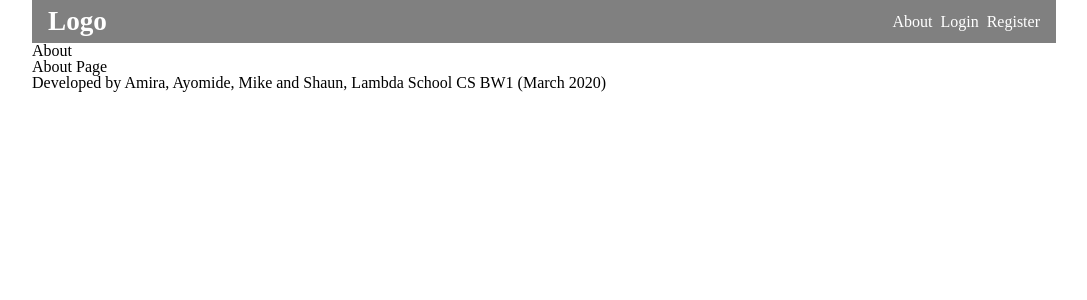
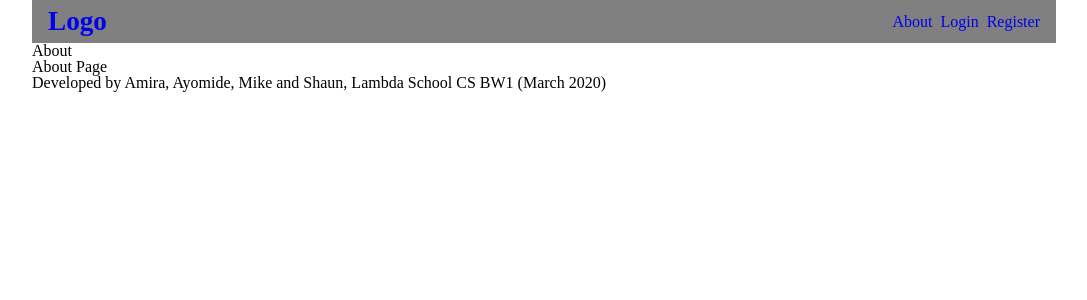
Before and after one commit to CSEU3-mud-sama/front-end, a React (Create React App) app: page /about in a window 1280 px wide. Shown: the top 300 px of the page, without its empty margins (96-1183 px from the left). Built offline with nearby package versions, Linux system fonts and the light colour scheme.

Commit message:
NavBar Styling

```diff
--- a/src/components/NavBar.jsx
+++ b/src/components/NavBar.jsx
@@ -10,6 +10,10 @@ const StyledNavBar = styled.div`
 
     background: grey;
     color: white;
+
+    a {
+        text-decoration: none;
+    }
 
     h1 {
         font-size: 1.7rem;
@@ -29,12 +33,28 @@ const StyledNavBar = styled.div`
 function NavBar() {
     return (
         <StyledNavBar>
-            <h1>Logo</h1   >
+            <h1>
+                <Link to='/'>
+                    Logo
+                </Link>
+            </h1>
             <div>
                 <ul>
-                    <li>About</li>
-                    <li>Login</li>
-                    <li>Register</li>
+                    <li>
+                        <Link to='/about'>
+                            About
+                        </Link>
+                    </li>
+                    <li>
+                        <Link to={{ pathname: '/login', state: { modal: true }}}>
+                            Login
+                        </Link>
+                    </li>
+                    <li>
+                        <Link to={{ pathname: '/register', state: { modal: true }}}>
+                            Register
+                        </Link>
+                    </li>
                 </ul>
             </div>
         </StyledNavBar>
```
